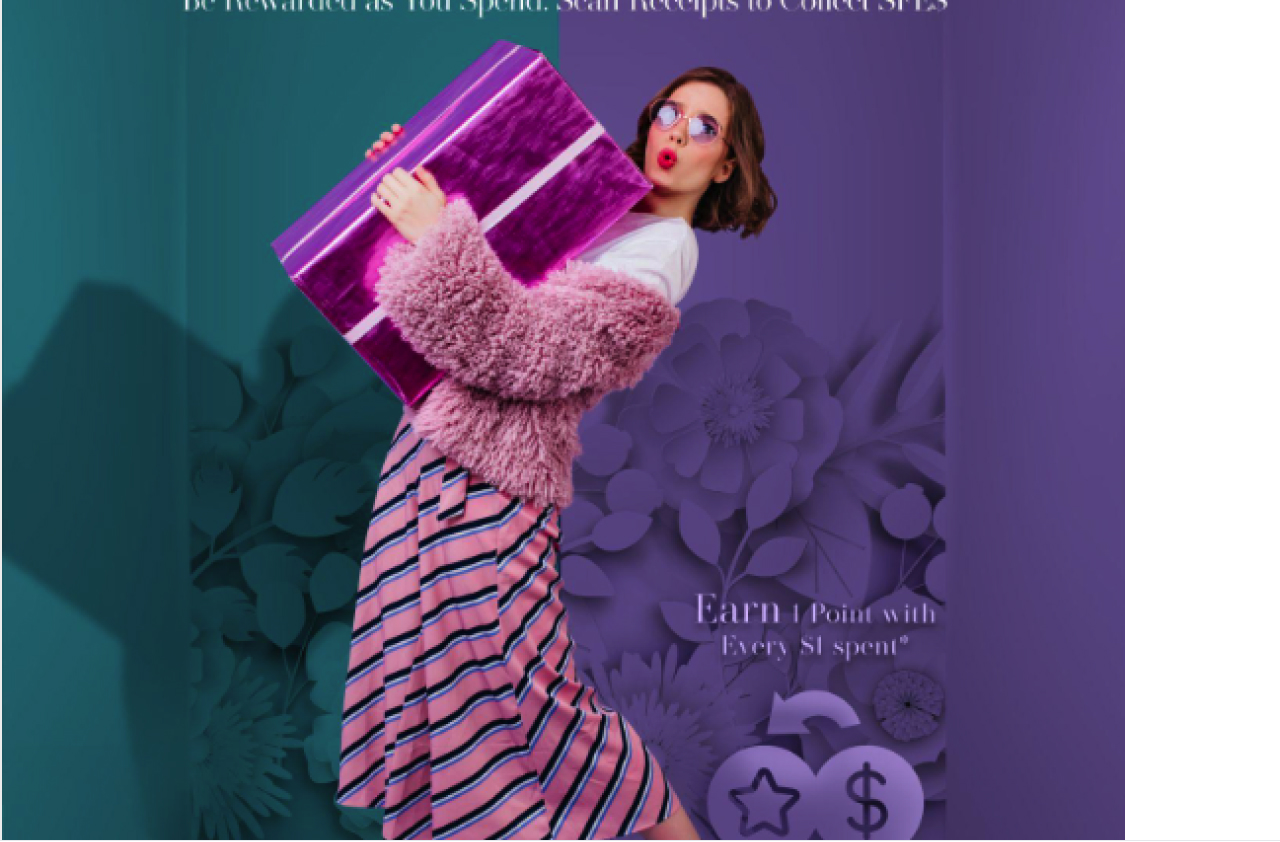
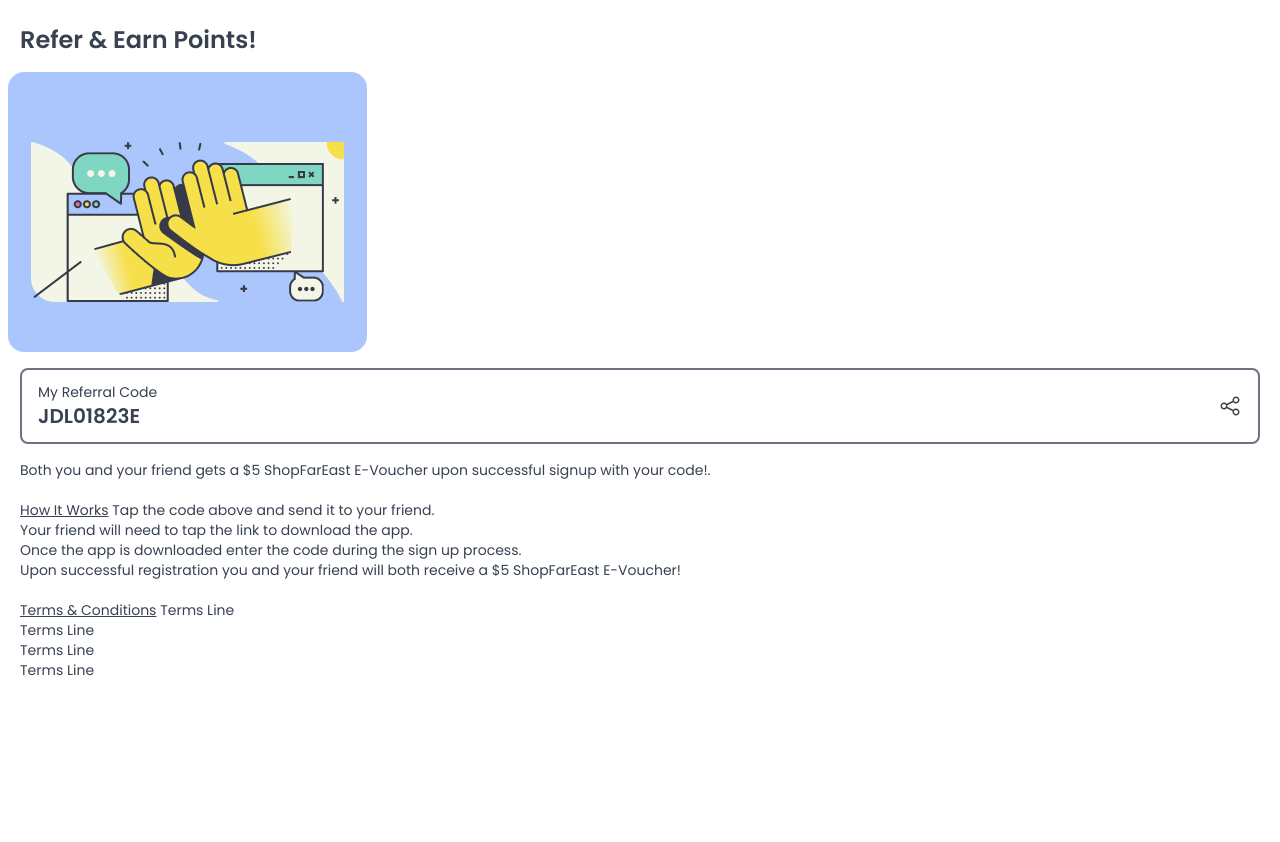
Before and after one commit to danielleng/fam_webview_frontend, a Vue app: page /referral in a window 1280 px wide. Shown: the top 842 px of the page. After the commit the page ends 800 px from the top, so only its background shows below. Built offline with nearby package versions, Linux system fonts and the light colour scheme; what @prismicio/vue would draw is missing.

Commit message:
update referral screen to new style

```diff
--- a/src/views/ReferralView.vue
+++ b/src/views/ReferralView.vue
@@ -1,30 +1,46 @@
+<script setup>
+import referralHeroImg from '../assets/referral_screen/referral_hero_image.jpg'
+import referralShareIcon from '../assets/referral_screen/icons_share_gray.svg'
+</script>
 
 <template>
     <body>
         <div class="container mx-auto">
             <div class="flex flex-col">
                 <div class="overflow-hidden bg-white">
-                    <ul role="list" class="divide-y divide-gray-200">
-                        <li class="">
-                            <img :src="'./src/assets/referral_screen/referral_hero_image@3x.jpg'" />
+                    <ul role="list" class="">
+                        <li class="px-5 pt-6 pb-2">
+                            <div class="text-2xl font-semibold text-gray-700">Refer &amp; Earn Points!</div>
                         </li>
-                        <li class="px-6 py-4">
-                            <div class="font-semibold text-xl text-gray-900">Refer & Earn</div>
+                        <li class="px-2 py-2">
+                            <img :src="referralHeroImg" class="rounded-2xl"/>
                         </li>
-                        <li class="px-6 py-4">
-                            <div class="text-base text-gray-900">
+                        <li class="px-5 py-2">
+                            <div class="text-base text-gray-700 flex flex-row px-4 py-3 rounded-lg border-2 border-gray-500">
+                                <div class="flex-1">
+                                    <div class="text-sm">My Referral Code</div>
+                                    <div class="text-xl font-semibold">JDL01823E</div>
+                                </div>
+                                <div class="self-center">
+                                    <img :src="referralShareIcon" class="w-6" />
+                                </div>
+                            </div>
+                        </li>
+                        <li class="px-5 py-2">
+                            <div class="text-sm text-gray-700">
                                 <p>Both you and your friend gets a $5 ShopFarEast E-Voucher upon successful signup with your code!.</p>
-                                <u>How It Works</u>
+                                <br>
+                                <p><u>How It Works</u>
                                 Tap the code above and send it to your friend.<br>
                                 Your friend will need to tap the link to download the app.<br>
                                 Once the app is downloaded enter the code during the sign up process.<br>
-                                Upon successful registration you and your friend will both receive a $5 ShopFarEast E-Voucher!<br>
-
-                                <u>Terms & Conditions</u>
+                                Upon successful registration you and your friend will both receive a $5 ShopFarEast E-Voucher!<br></p>
+                                <br>
+                                <p><u>Terms & Conditions</u>
                                 Terms Line<br>
                                 Terms Line<br>
                                 Terms Line<br>
-                                Terms Line<br>
+                                Terms Line<br></p>
                             </div>
                         </li>
 
```
Also changed, not shown: src/assets/referral_screen/referral_hero_image.jpg (added), src/assets/referral_screen/referral_hero_image@3x.jpg (deleted).
